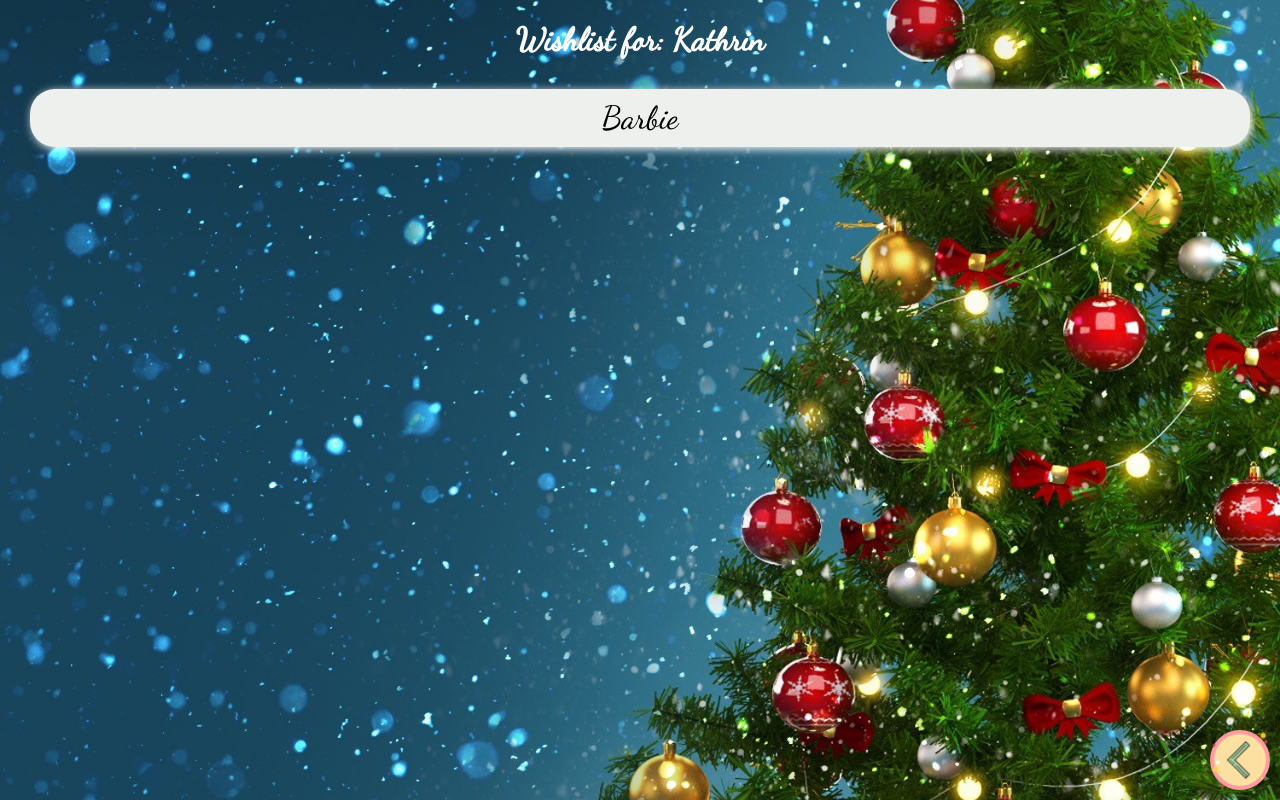
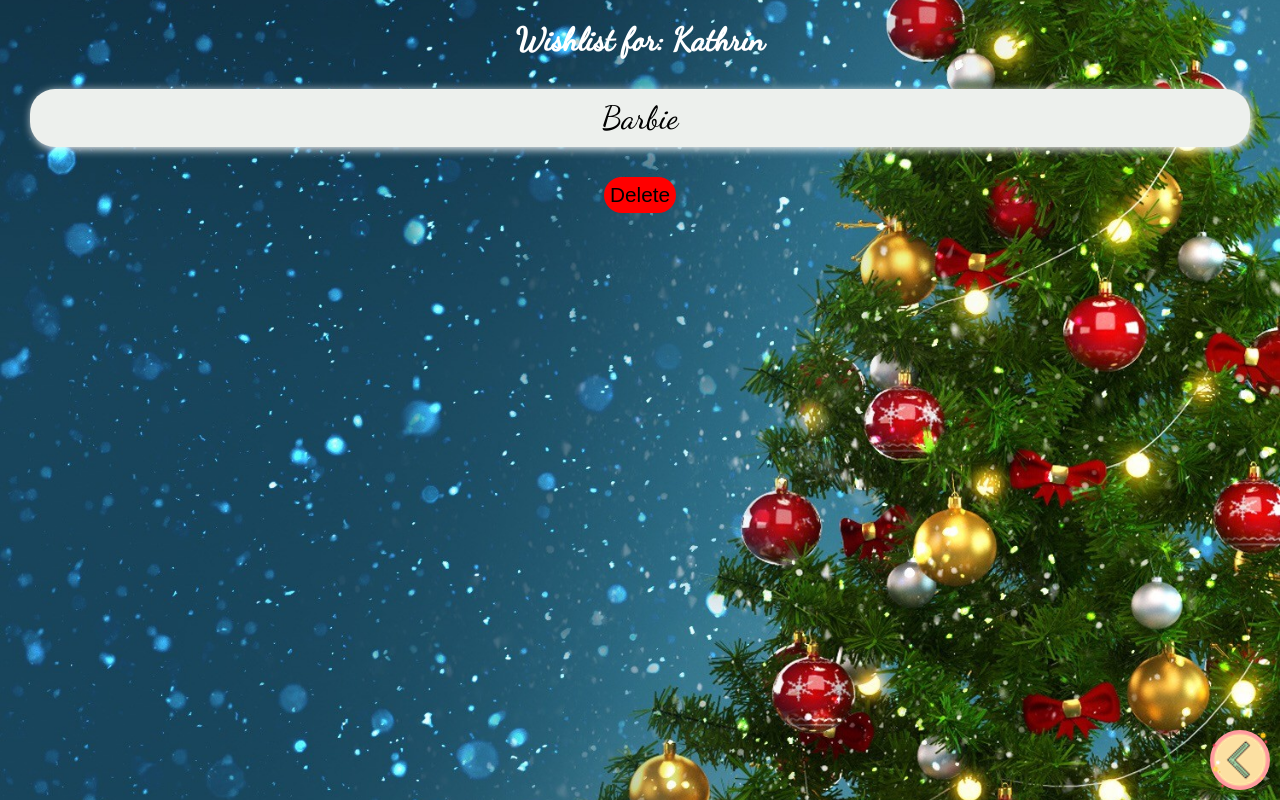
Before and after one commit to kschmitz123/wuensch-dir-was, a React (Create React App) app: page /wishlist/1 in a window 1280 px wide. Built offline with nearby package versions, Linux system fonts and the light colour scheme; data requests are answered from the project's data file.

Commit message:
✨ Add delete function

```diff
--- a/src/api/lists.js
+++ b/src/api/lists.js
@@ -8,3 +8,8 @@ export async function getListById(id) {
   const list = await response.json();
   return list;
 }
+export async function deleteListById(id) {
+  await fetch(`http://localhost:5000/lists/${id}`, {
+    method: 'DELETE',
+  });
+}
--- a/src/pages/WishList.js
+++ b/src/pages/WishList.js
@@ -1,10 +1,11 @@
-import { Link, useParams } from 'react-router-dom';
+import { Link, useHistory, useParams } from 'react-router-dom';
 import styled from 'styled-components';
 import { useEffect, useState } from 'react';
 import FloatingActionButton from '../components/Button';
-import { getListById } from '../api/lists';
+import { getListById, deleteListById } from '../api/lists';
 import WishListItem from '../components/WishListItem';
 import BackArrow from '../assets/back-arrow.png';
+import DangerButton from '../components/DangerButton';
 
 const Container = styled.div`
   text-align: center;
@@ -14,6 +15,7 @@ const Heading = styled.h1`
 `;
 const WishList = () => {
   const { listId } = useParams();
+  const history = useHistory();
   const [list, setList] = useState([]);
 
   useEffect(async () => {
@@ -21,12 +23,20 @@ const WishList = () => {
     setList(newList);
   }, []);
 
+  const handleDelete = async () => {
+    await deleteListById(listId);
+    history.push('/');
+  };
+
   return (
     <Container>
       <Heading>Wishlist for: {list?.title}</Heading>
       {list.wishes?.map((wish) => (
         <WishListItem key={wish} title={wish} />
       ))}
+      <DangerButton onClick={handleDelete} type="submit">
+        Delete
+      </DangerButton>
       <Link to="/">
         <FloatingActionButton>
           <img src={BackArrow} alt="back" />
```
